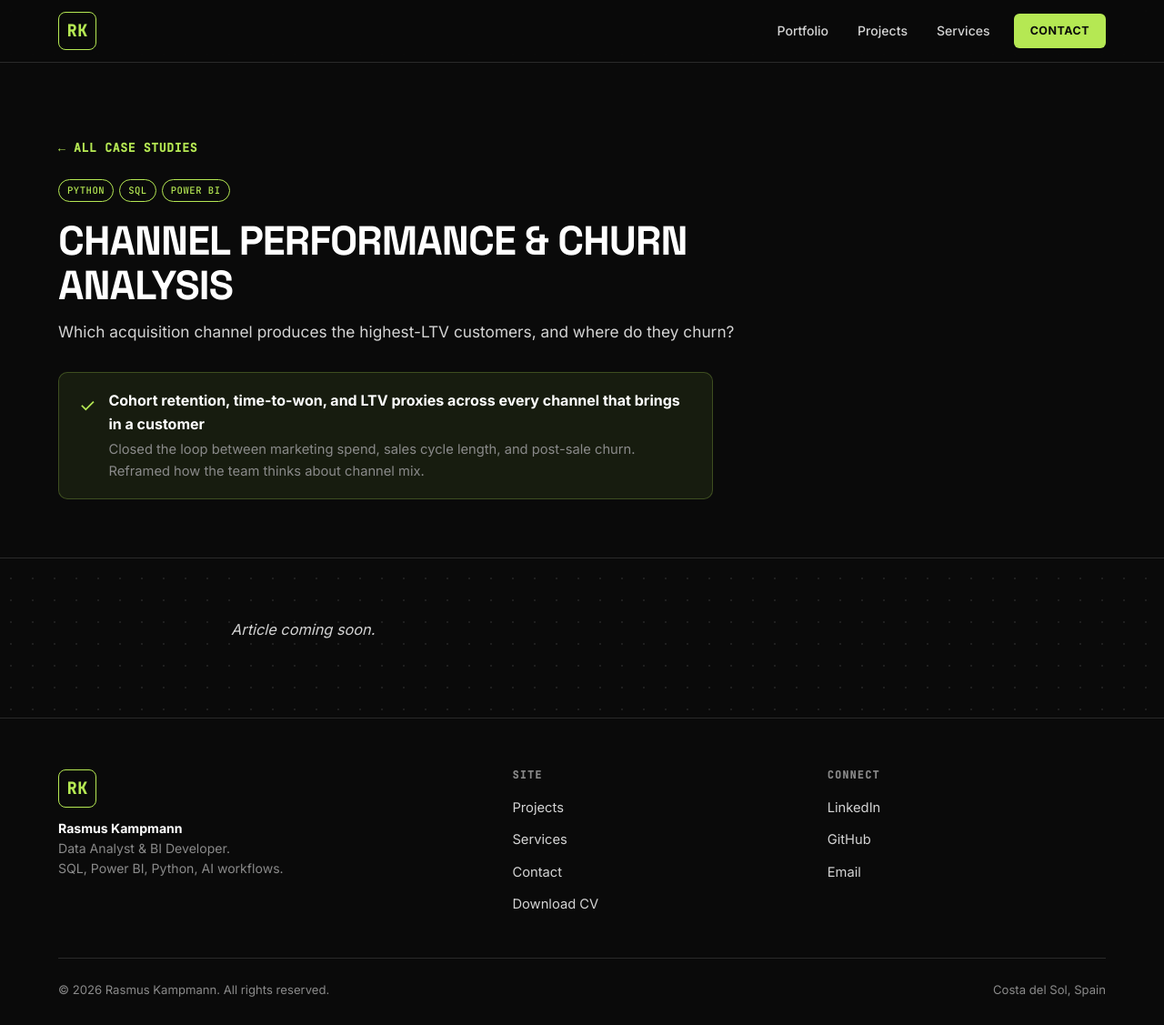
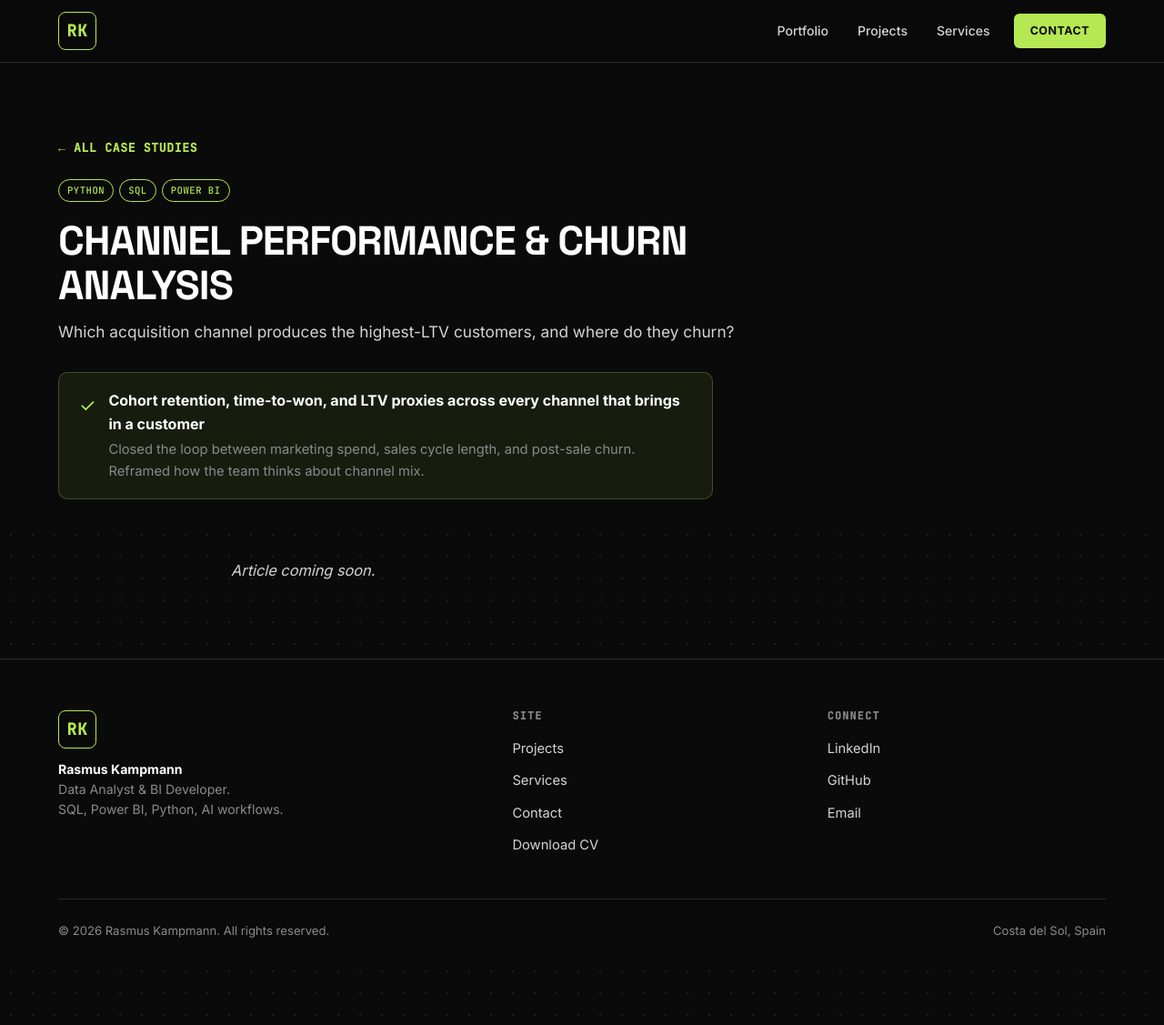
Before and after one commit to rasmuskampmann1998/rasmuskampmann.com, a Jekyll site: the page built from _projects/02-channel-performance.md, in a window 1280 px wide and 1127 px high. Shown: the whole window at 91% size. Built offline with Jekyll 4.4.1, drawn with Linux system fonts in a browser that asks for light colours.

Commit message:
Tighten project hero/body spacing
Remove the unused 1px hero border-bottom and cut the dead vertical space
between the outcome callout and the first H2. Hero bottom padding 64 to 32,
body top padding 64 to 32. Applies to every case study page.

Co-Authored-By: Claude Sonnet 4.6 <noreply@anthropic.com>

```diff
--- a/assets/css/main.scss
+++ b/assets/css/main.scss
@@ -780,8 +780,7 @@ section .section-sub {
 .project-hero {
   background: var(--bg-primary);
   color: var(--text-primary);
-  padding: 80px 0 64px;
-  border-bottom: 1px solid var(--border);
+  padding: 80px 0 32px;
 
   .back-link {
     color: var(--accent-green);
@@ -850,7 +849,7 @@ section .section-sub {
 }
 
 .project-body {
-  padding: 64px 24px;
+  padding: 32px 24px 64px;
   max-width: 820px;
   margin: 0 auto;
   color: var(--text-secondary);
```
